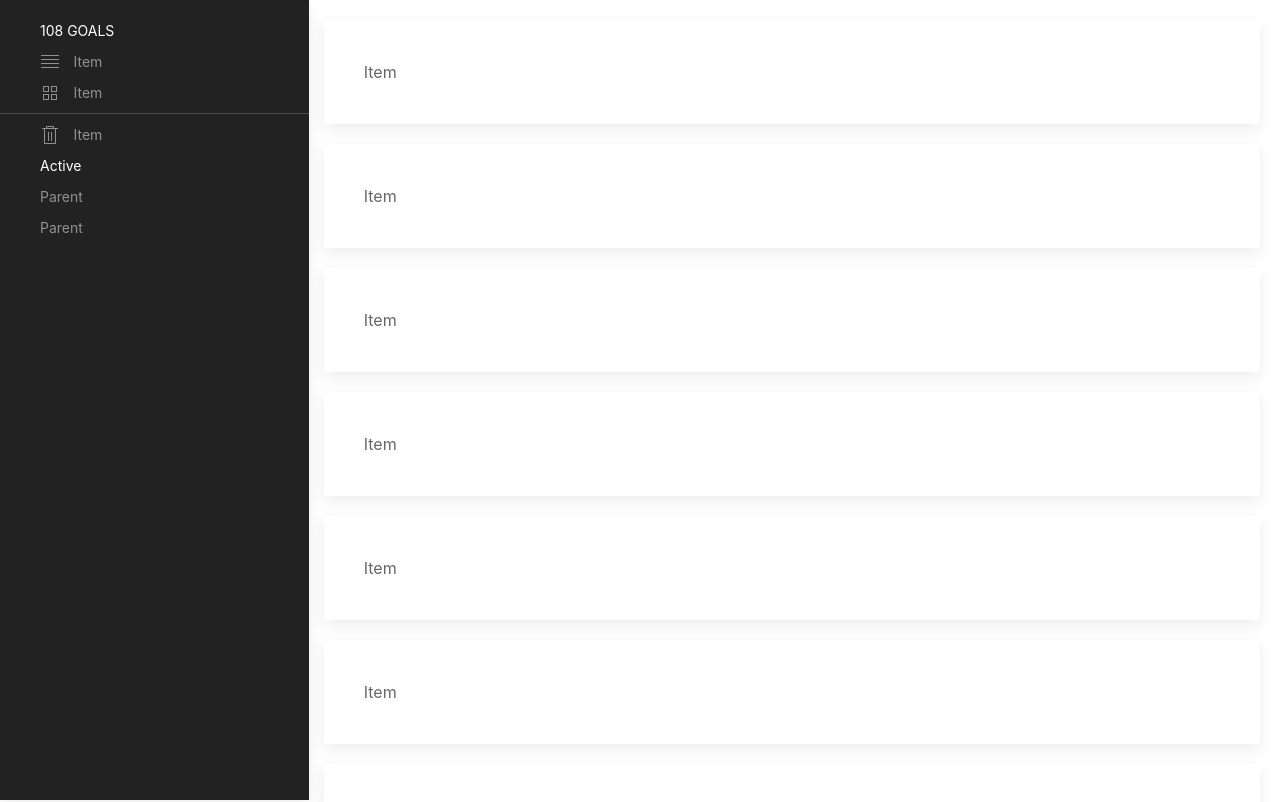
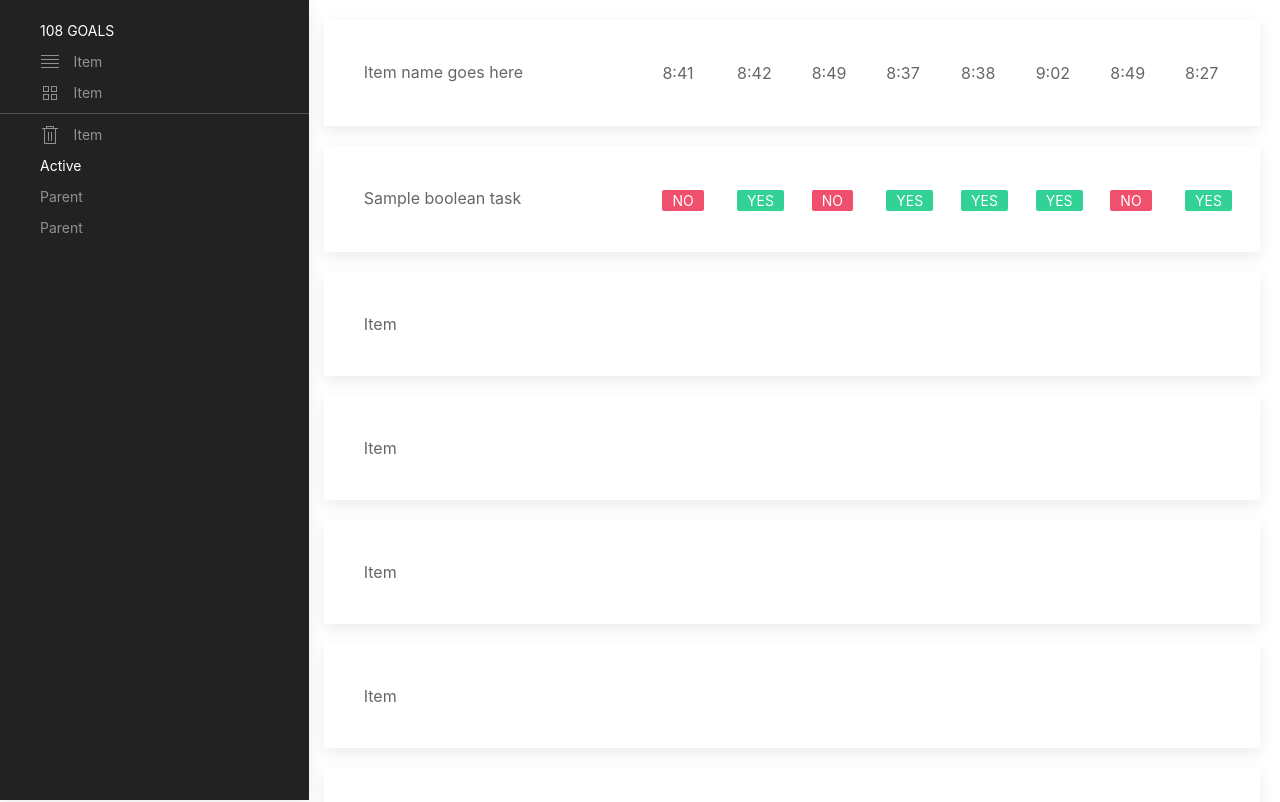
Before and after one commit to dennistrukhin/108goals, a React app: page / in a window 1280 px wide. Shown: the top 802 px of the page. Built offline with nearby package versions, Linux system fonts and the light colour scheme.

Commit message:
components

```diff
--- a/src/js/components/App.js
+++ b/src/js/components/App.js
@@ -2,6 +2,8 @@ import React, {Component} from 'react';
 import {addArticle} from "./../actions/index";
 import List from "./List";
 import MainMenu from "./MainMenu";
+import TimeTask from "./Tasks/TimeTask";
+import YesNoTask from "./Tasks/YesNoTask";
 
 export default class App extends Component {
     render() {
@@ -13,14 +15,21 @@ export default class App extends Component {
                             <MainMenu/>
                         </div>
                         <div className={"uk-width-3-4"}>
-                            <div className="uk-card uk-card-default uk-card-body uk-margin-top uk-margin-right">Item</div>
-                            <div className="uk-card uk-card-default uk-card-body uk-margin-top uk-margin-right">Item</div>
-                            <div className="uk-card uk-card-default uk-card-body uk-margin-top uk-margin-right">Item</div>
-                            <div className="uk-card uk-card-default uk-card-body uk-margin-top uk-margin-right">Item</div>
-                            <div className="uk-card uk-card-default uk-card-body uk-margin-top uk-margin-right">Item</div>
-                            <div className="uk-card uk-card-default uk-card-body uk-margin-top uk-margin-right">Item</div>
-                            <div className="uk-card uk-card-default uk-card-body uk-margin-top uk-margin-right">Item</div>
-                            <div className="uk-card uk-card-default uk-card-body uk-margin-top uk-margin-right uk-margin-bottom">Item</div>
+                            <TimeTask />
+                            <YesNoTask />
+                            <div className="uk-card uk-card-default uk-card-body uk-margin-top uk-margin-right">Item
+                            </div>
+                            <div className="uk-card uk-card-default uk-card-body uk-margin-top uk-margin-right">Item
+                            </div>
+                            <div className="uk-card uk-card-default uk-card-body uk-margin-top uk-margin-right">Item
+                            </div>
+                            <div className="uk-card uk-card-default uk-card-body uk-margin-top uk-margin-right">Item
+                            </div>
+                            <div className="uk-card uk-card-default uk-card-body uk-margin-top uk-margin-right">Item
+                            </div>
+                            <div
+                                className="uk-card uk-card-default uk-card-body uk-margin-top uk-margin-right uk-margin-bottom">Item
+                            </div>
                         </div>
                     </div>
                 </div>
--- /dev/null
+++ b/src/js/components/Tasks/TimeTask.js
@@ -0,0 +1,29 @@
+import React, {Component} from 'react';
+
+export default class TimeTask extends Component {
+    render() {
+        return (
+            <div className="uk-card uk-card-default uk-card-body uk-margin-top uk-margin-right">
+                <div data-uk-grid>
+                    <div className={"uk-width-1-3"}>Item name goes here</div>
+                    <div className={"uk-width-1-3"}>
+                        <div data-uk-grid>
+                            <td className={"uk-width-1-4"}>8:41</td>
+                            <td className={"uk-width-1-4"}>8:42</td>
+                            <td className={"uk-width-1-4"}>8:49</td>
+                            <td className={"uk-width-1-4"}>8:37</td>
+                        </div>
+                    </div>
+                    <div className={"uk-width-1-3"}>
+                        <div data-uk-grid>
+                            <td className={"uk-width-1-4"}>8:38</td>
+                            <td className={"uk-width-1-4"}>9:02</td>
+                            <td className={"uk-width-1-4"}>8:49</td>
+                            <td className={"uk-width-1-4"}>8:27</td>
+                        </div>
+                    </div>
+                </div>
+            </div>
+        );
+    }
+}
--- /dev/null
+++ b/src/js/components/Tasks/YesNoTask.js
@@ -0,0 +1,29 @@
+import React, {Component} from 'react';
+
+export default class YesNoTask extends Component {
+    render() {
+        return (
+            <div className="uk-card uk-card-default uk-card-body uk-margin-top uk-margin-right">
+                <div data-uk-grid>
+                    <div className={"uk-width-1-3"}>Sample boolean task</div>
+                    <div className={"uk-width-1-3"}>
+                        <div data-uk-grid>
+                            <td className={"uk-width-1-4"}><span className="uk-label uk-label-danger">NO</span></td>
+                            <td className={"uk-width-1-4"}><span className="uk-label uk-label-success">YES</span></td>
+                            <td className={"uk-width-1-4"}><span className="uk-label uk-label-danger">NO</span></td>
+                            <td className={"uk-width-1-4"}><span className="uk-label uk-label-success">YES</span></td>
+                        </div>
+                    </div>
+                    <div className={"uk-width-1-3"}>
+                        <div data-uk-grid>
+                            <td className={"uk-width-1-4"}><span className="uk-label uk-label-success">YES</span></td>
+                            <td className={"uk-width-1-4"}><span className="uk-label uk-label-success">YES</span></td>
+                            <td className={"uk-width-1-4"}><span className="uk-label uk-label-danger">NO</span></td>
+                            <td className={"uk-width-1-4"}><span className="uk-label uk-label-success">YES</span></td>
+                        </div>
+                    </div>
+                </div>
+            </div>
+        );
+    }
+}
```
